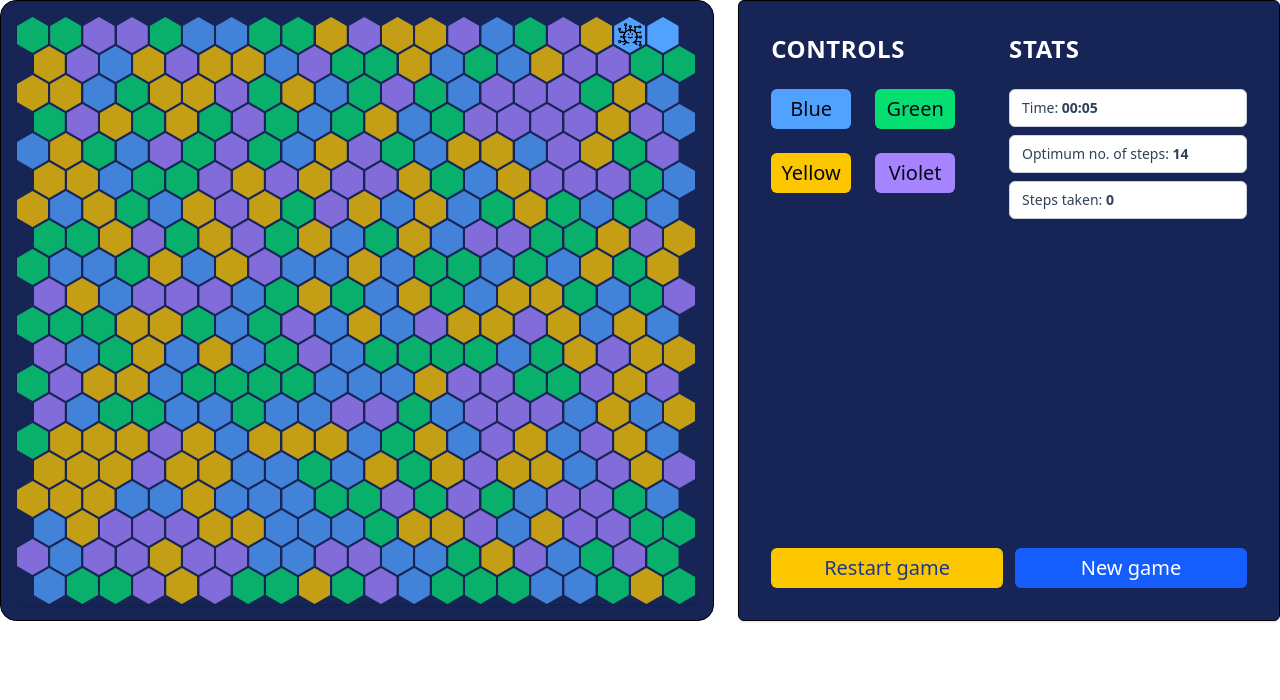
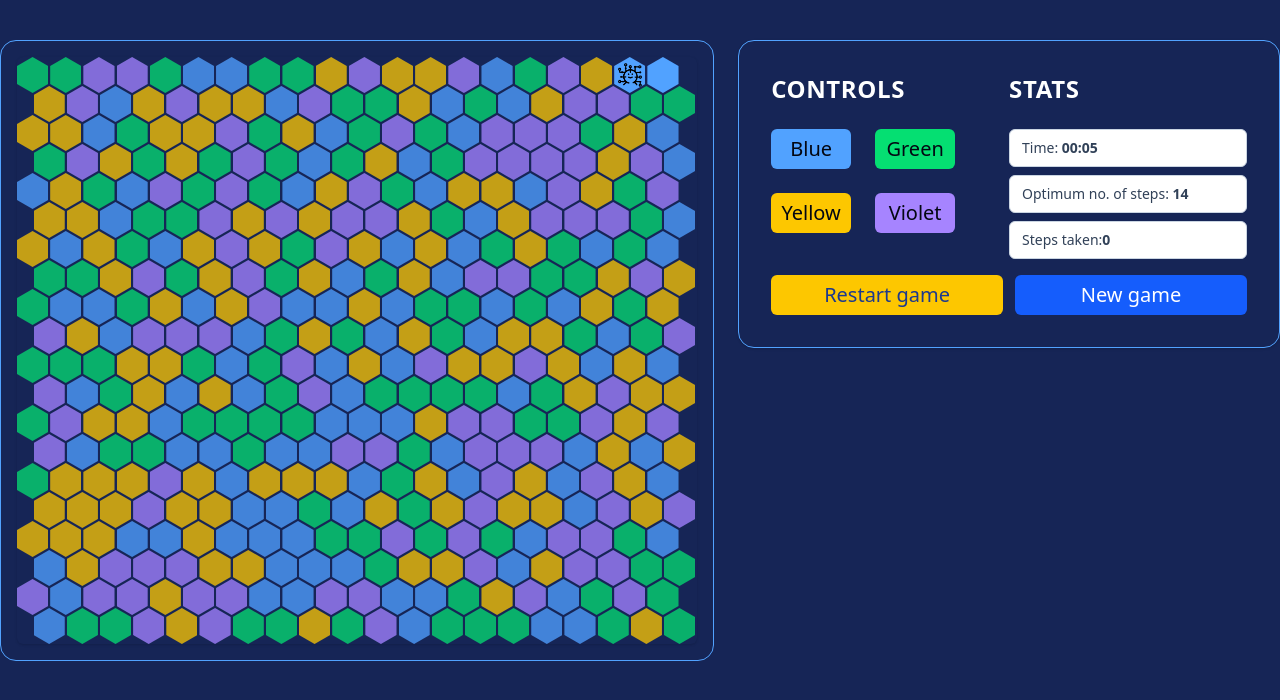
Before and after one commit to alex-alina/virus-spread, a React (Vite) app: page / in a window 1280 px wide. Shown: the top 700 px of the page. Built offline with nearby package versions, Linux system fonts and the light colour scheme.

Commit message:
small style adjustments

```diff
--- a/src/App.tsx
+++ b/src/App.tsx
@@ -2,7 +2,11 @@ import "./App.css";
 import { VirusSpread } from "./game/VirusSpread";
 
 function App() {
-  return <VirusSpread />;
+  return (
+    <div className="min-h-screen w-full bg-blue-950 py-10">
+      <VirusSpread />
+    </div>
+  );
 }
 
 export default App;
--- a/src/game/VirusSpread.tsx
+++ b/src/game/VirusSpread.tsx
@@ -186,8 +186,8 @@ export const VirusSpread = () => {
   };
 
   return (
-    <div className="flex flex-col justify-center gap-4 md:flex-row md:gap-6">
-      <div className="h-fit w-fit rounded-2xl border bg-blue-950 p-4">
+    <div className="flex flex-col items-center justify-center gap-4 xl:flex-row xl:items-start xl:gap-6">
+      <div className="h-fit w-fit rounded-2xl border border-blue-400 bg-blue-950 p-4">
         <div
           className={clsx(
             "0 relative overflow-visible rounded-md bg-blue-950 shadow-sm",
@@ -213,7 +213,7 @@ export const VirusSpread = () => {
               <div
                 key={index}
                 className={clsx(
-                  "absolute flex items-center justify-center transition-colors transition-opacity",
+                  "absolute flex items-center justify-center transition-opacity",
                   cellColor,
                   isConnected ? "opacity-100" : "opacity-75",
                   neighboringCells.has(index) && !isGameCompleted
@@ -255,7 +255,7 @@ export const VirusSpread = () => {
         </div>
       </div>
 
-      <div className="flex w-full flex-col justify-between rounded-md border bg-blue-950 p-8 shadow-sm md:w-xl">
+      <div className="flex w-full flex-col justify-between rounded-2xl border border-blue-400 bg-blue-950 p-8 shadow-sm md:w-xl">
         <div>
           <div className="flex">
             <div className="flex w-1/2 flex-col">
@@ -304,7 +304,7 @@ export const VirusSpread = () => {
               </div>
 
               <div className="mb-4 rounded-md border border-slate-300 bg-white px-3 py-2 text-sm text-slate-700">
-                Steps taken:{" "}
+                Steps taken:
                 <span className="font-semibold" data-testid="steps-taken">
                   {stepsTaken}
                 </span>
```
